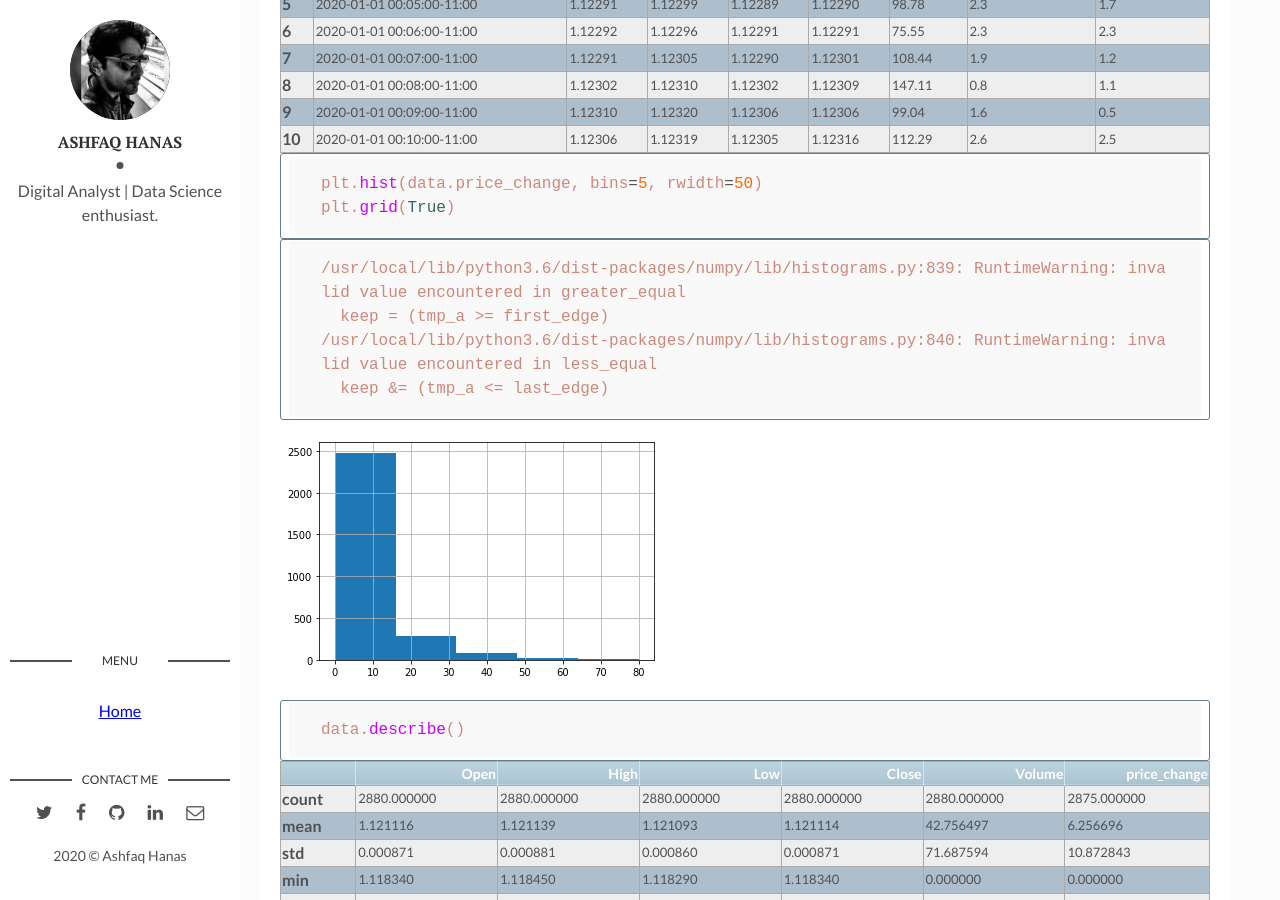
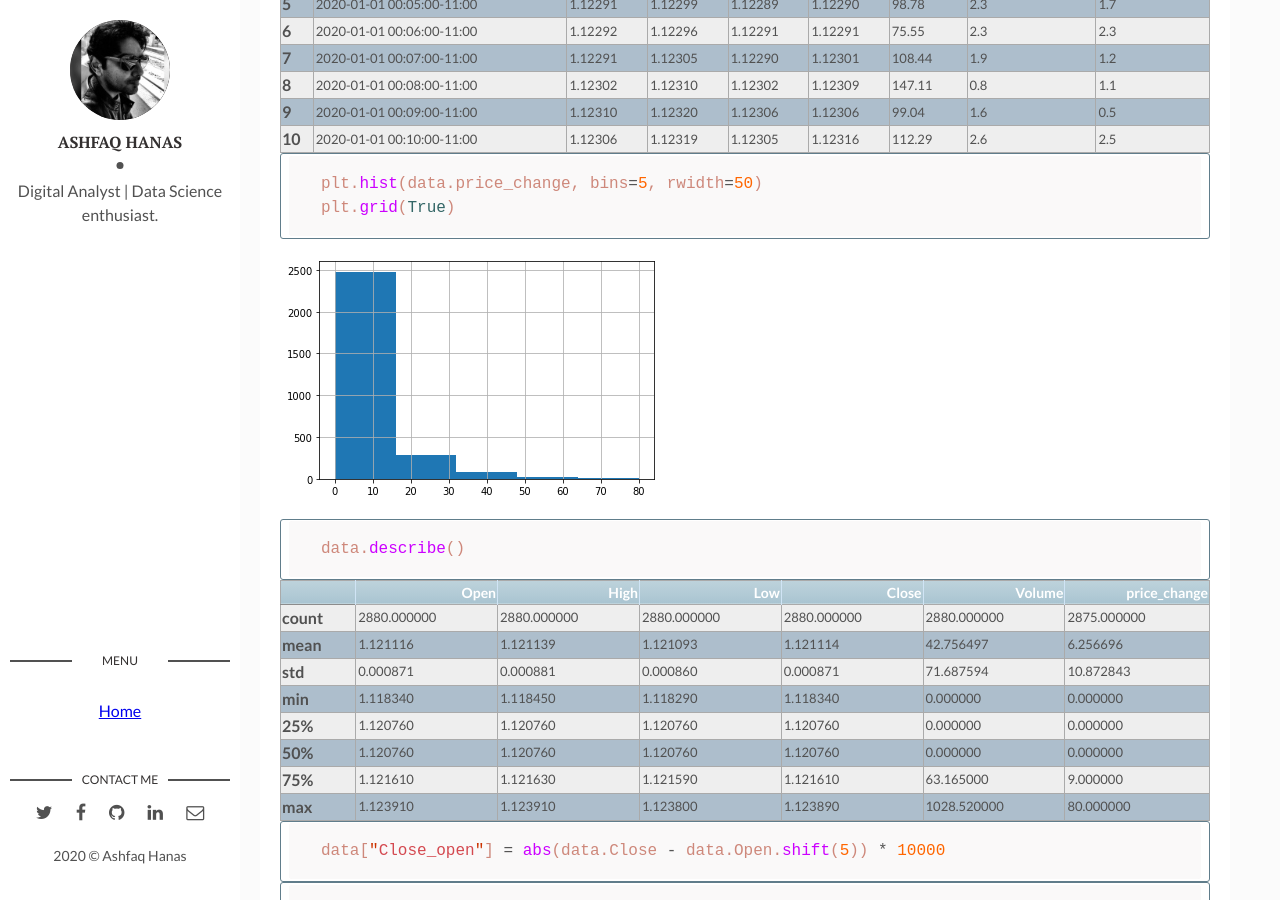
Before and after one commit to Ashfaq-Hanas/ashfaq-hanas.github.io, a Jekyll site: the page built from _posts/2020-04-12-Forex_Main_Testing .md, in a window 1280 px wide and 900 px high, scrolled down 1531 px. Built offline with Jekyll 4.4.1, drawn with Linux system fonts in a browser that asks for light colours.

Commit message:
changed post layout

````diff
--- a/_posts/2020-04-12-Forex_Main_Testing .md
+++ b/_posts/2020-04-12-Forex_Main_Testing .md
@@ -362,11 +362,6 @@ plt.hist(data.price_change, bins=5, rwidth=50)
 plt.grid(True)
 ```
 
-    /usr/local/lib/python3.6/dist-packages/numpy/lib/histograms.py:839: RuntimeWarning: invalid value encountered in greater_equal
-      keep = (tmp_a >= first_edge)
-    /usr/local/lib/python3.6/dist-packages/numpy/lib/histograms.py:840: RuntimeWarning: invalid value encountered in less_equal
-      keep &= (tmp_a <= last_edge)
-
 
 
 ![png]({{site.baseurl}}/assets/img/output_5_1.png)
````
